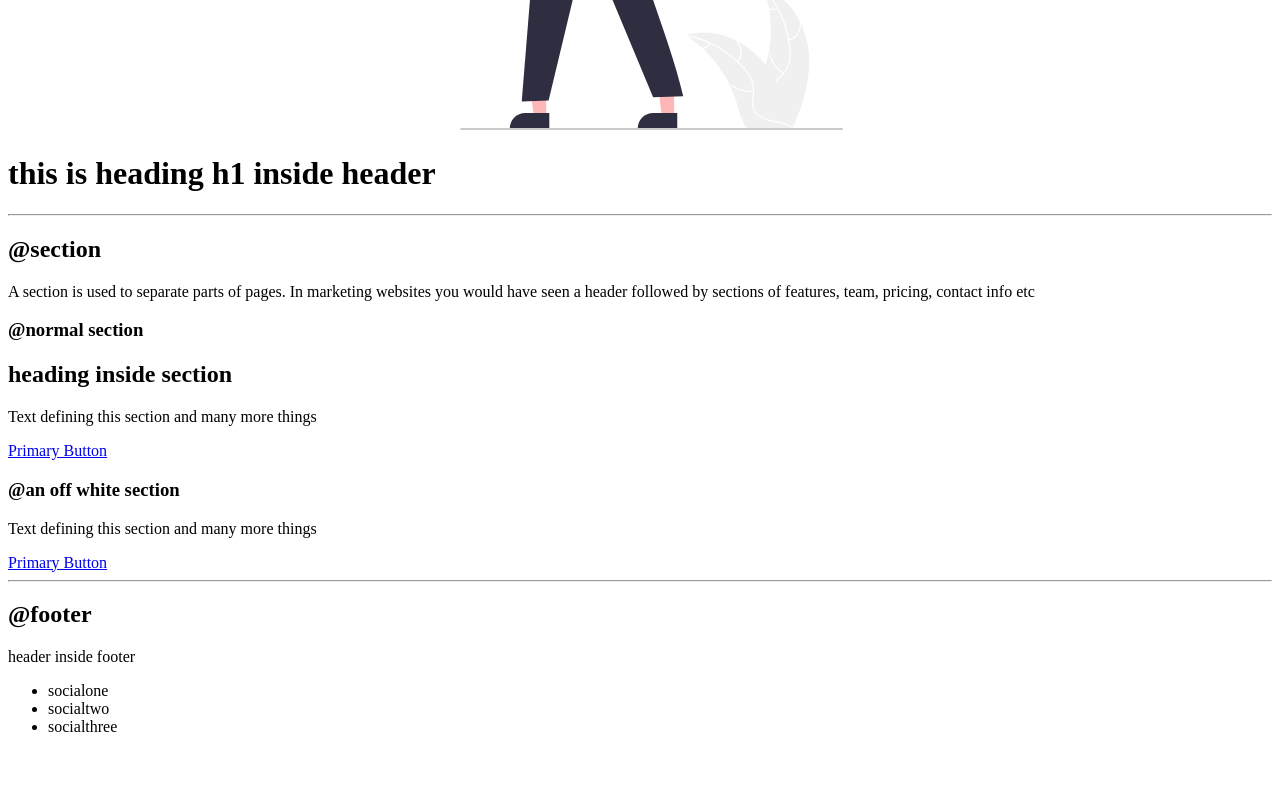
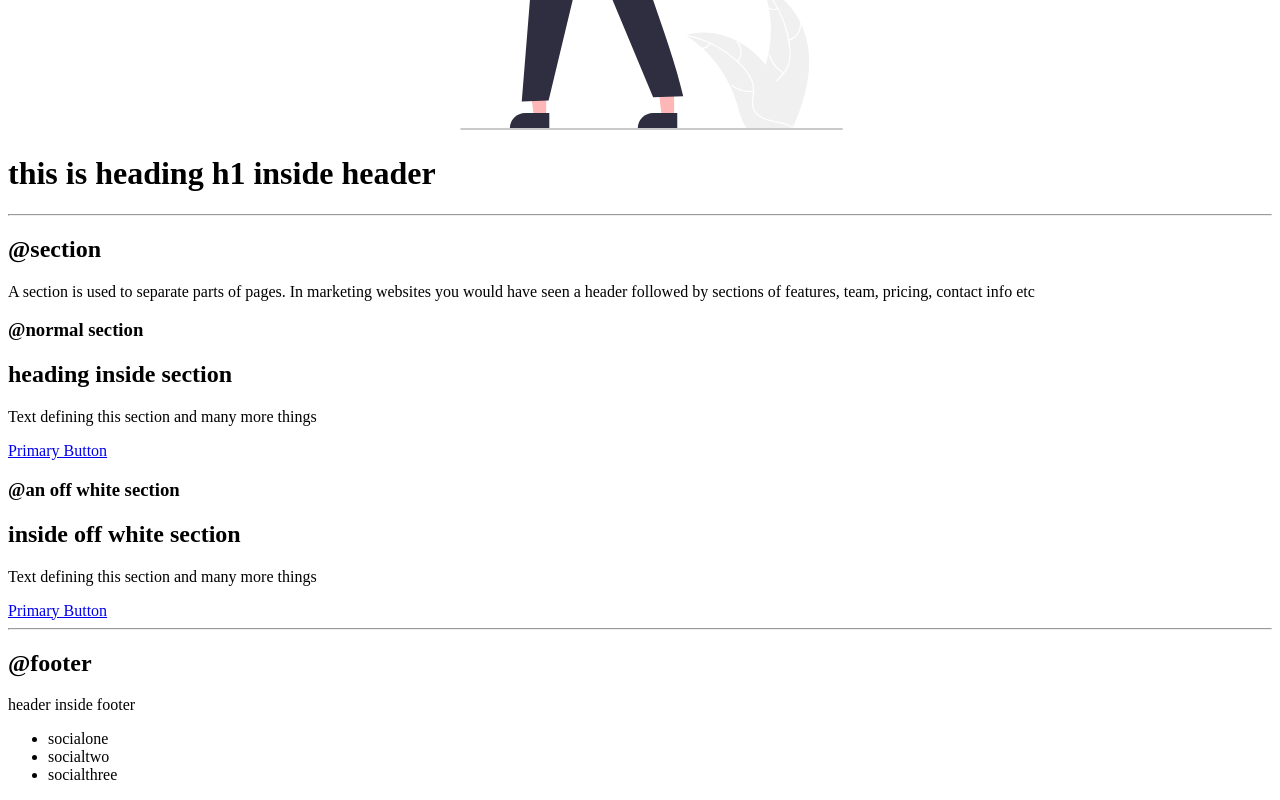
Before and after one commit to karthikgoud/adrash-balika-video-practice, a plain HTML site: page index.html in a window 1280 px wide. Shown: the part 2033-2833 px from the top of the page. Before the commit the page ends 2785 px from the top, so only its background shows below. Drawn offline with Linux system fonts and the light colour scheme.

Commit message:
updated : off white h2

```diff
--- a/index.html
+++ b/index.html
@@ -126,6 +126,8 @@
 
     <h3>@an off white section</h3>
 
+    <h2>inside off white section</h2>
+
     <p>Text defining this section and many more things</p>
 
     <a href="/">Primary Button</a>
```
